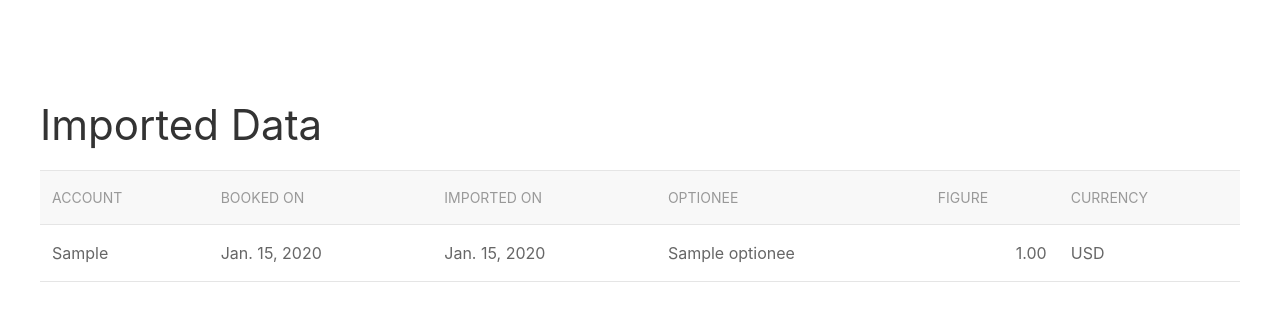
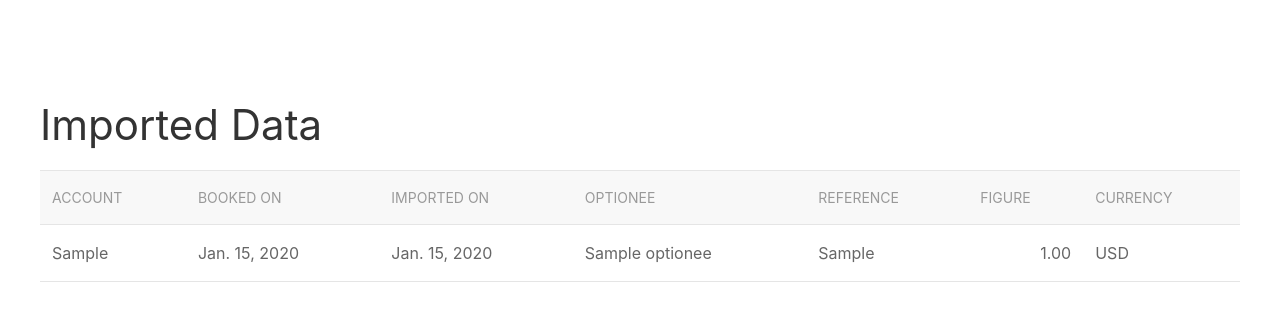
Before and after one commit to GumboYaYa/budgeteer, a Django app: page /upload/success/ in a window 1280 px wide. Shown: the top 321 px of the page. Run offline with Django 3.2, Linux system fonts and the light colour scheme; tables that the repository leaves empty hold one stand-in row (values such as "Sample post"); some libraries are stand-ins or nearby versions.

Commit message:
Reference included in overview

```diff
--- a/src/uploader/templates/uploader/success.html
+++ b/src/uploader/templates/uploader/success.html
@@ -9,6 +9,7 @@
                 <th>Booked on</th>
                 <th>Imported on</th>
                 <th>Optionee</th>
+                <th>Reference</th>
                 <th>Figure</th>
                 <th>Currency</th>
             </tr>
@@ -18,6 +19,7 @@
                 <td style="white-space: nowrap;">{{ object.date_booking }}</td>
                 <td style="white-space: nowrap;">{{ object.date_imported }}</td>
                 <td>{{ object.optionee }}</td>
+                <td>{{ object.reference }}</td>
                 <td align="right">{{ object.figure }}</td>
                 <td>{{ object.currency }}</td>
             </tr>
```
